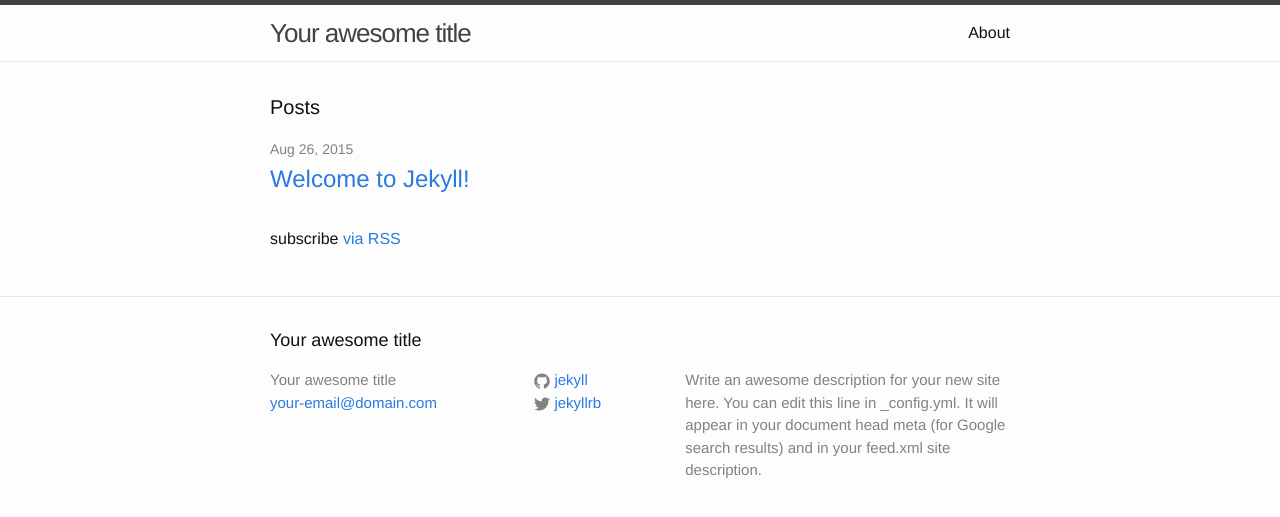
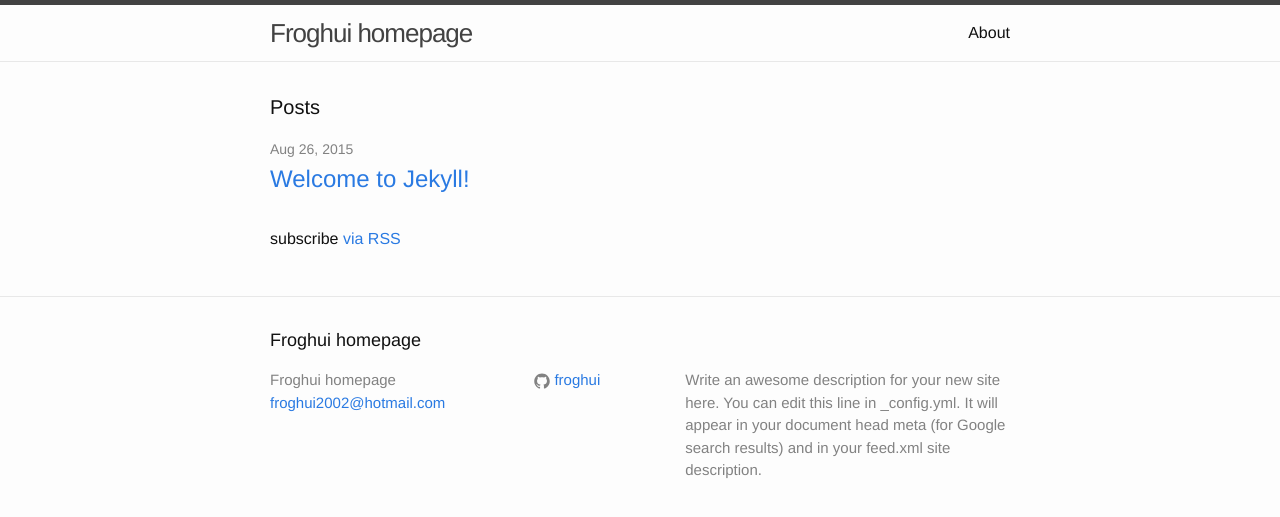
Before and after one commit to froghui/froghui.github.io, a Jekyll site: the page built from index.html, in a window 1280 px wide. Shown: the top 517 px of the page. Built offline with Jekyll 4.4.1, drawn with Linux system fonts in a browser that asks for light colours.

Commit message:
change titile etc

```diff
--- a/_config.yml
+++ b/_config.yml
@@ -1,14 +1,14 @@
 # Site settings
-title: Your awesome title
-email: your-email@domain.com
+title: Froghui homepage
+email: froghui2002@hotmail.com
 description: > # this means to ignore newlines until "baseurl:"
   Write an awesome description for your new site here. You can edit this
   line in _config.yml. It will appear in your document head meta (for
   Google search results) and in your feed.xml site description.
 baseurl: "" # the subpath of your site, e.g. /blog/
 url: "http://yourdomain.com" # the base hostname & protocol for your site
-twitter_username: jekyllrb
-github_username:  jekyll
+#twitter_username: jekyllrb
+github_username:  froghui
 
 # Build settings
 markdown: kramdown
```
